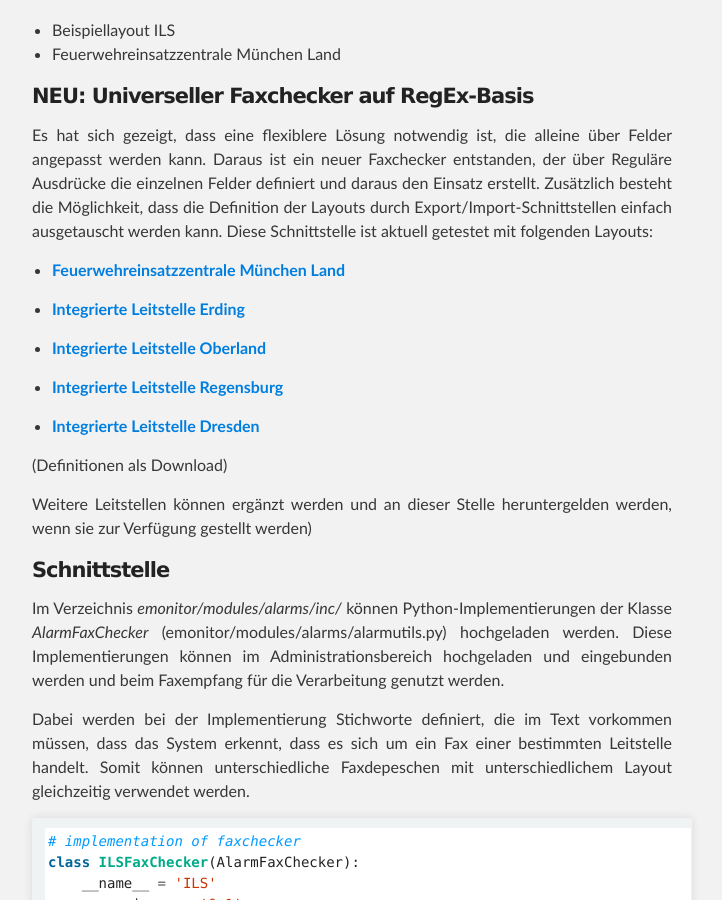
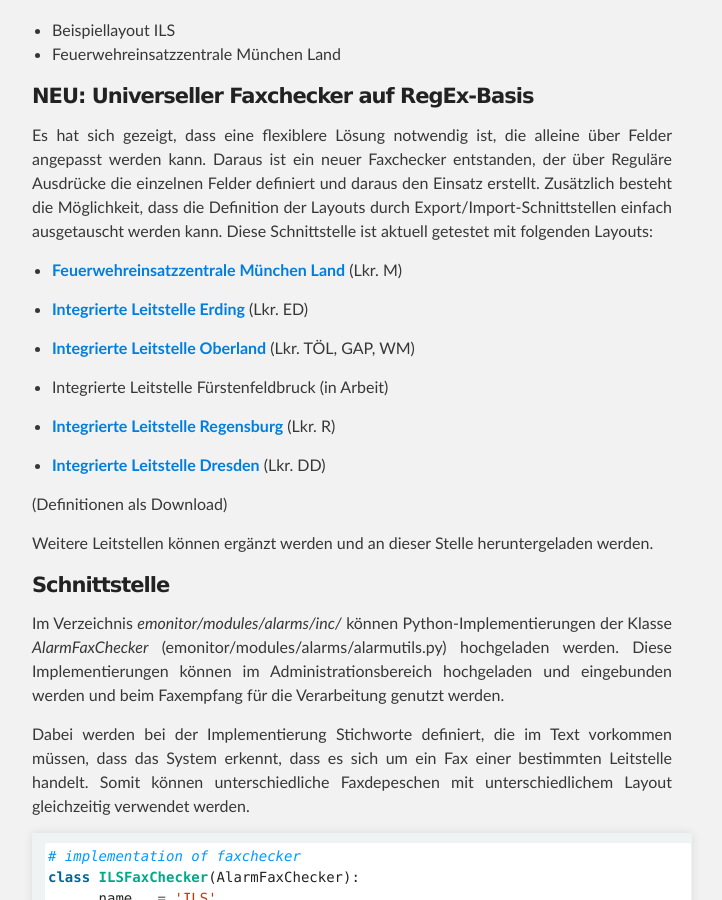
Before and after one commit to seiferta/eMonitor, a Jekyll site: the page built from docs/faxchecker.md, in a window 1280 px wide and 900 px high, scrolled down 472 px. Shown: the whole window, without its empty margins (288-1010 px from the left). Built offline with Jekyll 4.4.1, drawn with Linux system fonts in a browser that asks for light colours; nearby versions of some CDN libraries; our own code applies the rules of GitHub Pages for plain Markdown files.

Commit message:
list updated

```diff
--- a/docs/faxchecker.md
+++ b/docs/faxchecker.md
@@ -20,19 +20,21 @@
 Ausdrücke die einzelnen Felder definiert und daraus den Einsatz erstellt. Zusätzlich besteht die Möglichkeit, dass die Definition der Layouts durch Export/Import-Schnittstellen
 einfach ausgetauscht werden kann. Diese Schnittstelle ist aktuell getestet mit folgenden Layouts:
 
-- [**Feuerwehreinsatzzentrale München Land**][1]
+- [**Feuerwehreinsatzzentrale München Land**][1] (Lkr. M)
 
-- [**Integrierte Leitstelle Erding**][2]
+- [**Integrierte Leitstelle Erding**][2] (Lkr. ED)
 
-- [**Integrierte Leitstelle Oberland**][3]
+- [**Integrierte Leitstelle Oberland**][3] (Lkr. TÖL, GAP, WM)
 
-- [**Integrierte Leitstelle Regensburg**][4]
+- Integrierte Leitstelle Fürstenfeldbruck (in Arbeit)
 
-- [**Integrierte Leitstelle Dresden**][5]
+- [**Integrierte Leitstelle Regensburg**][4] (Lkr. R)
+
+- [**Integrierte Leitstelle Dresden**][5] (Lkr. DD)
 
 (Definitionen als Download)
 
-Weitere Leitstellen können ergänzt werden und an dieser Stelle heruntergelden werden, wenn sie zur Verfügung gestellt werden)
+Weitere Leitstellen können ergänzt werden und an dieser Stelle heruntergeladen werden.
 
 #### Schnittstelle
 
```
